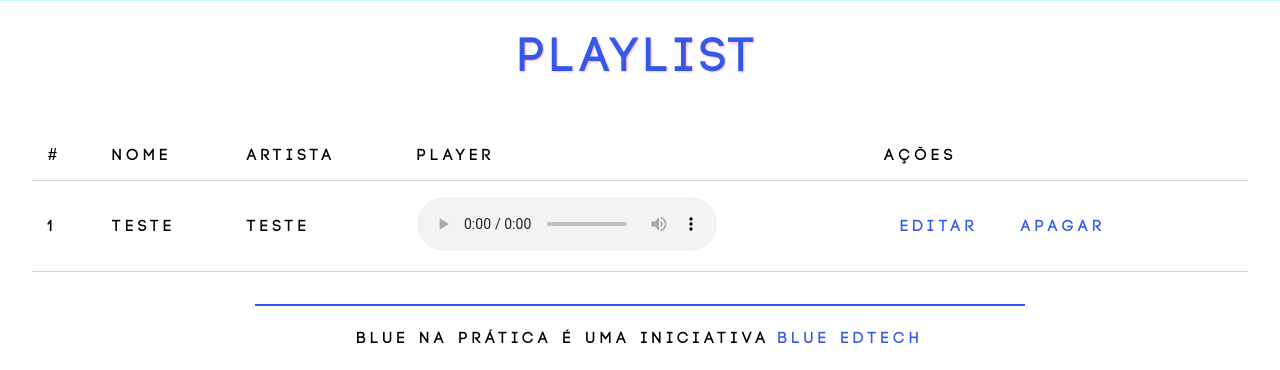
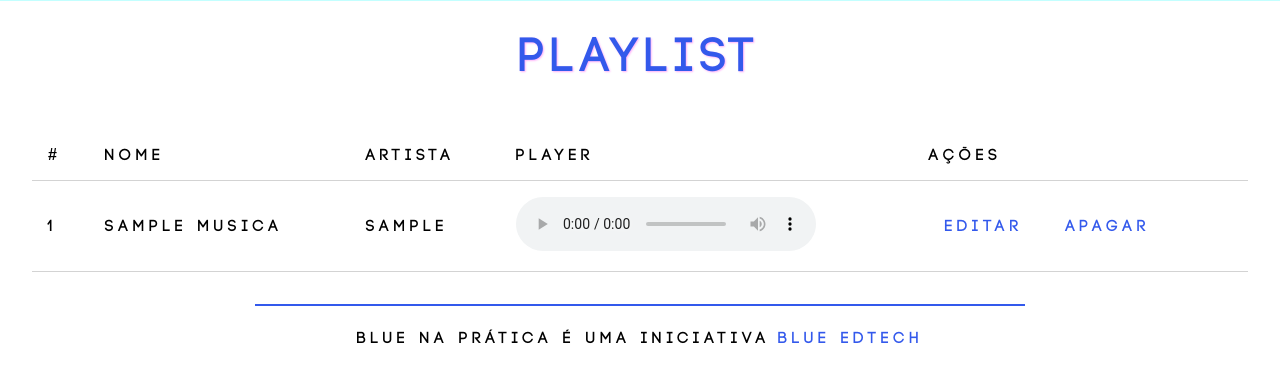
Before and after one commit to friarhob/BlueMusic, a Flask app: page / in a window 1280 px wide. Shown: the part 788-1158 px from the top of the page. Run offline with Flask 2, Linux system fonts and the light colour scheme; tables that the repository leaves empty hold one stand-in row (values such as "Sample post").

Commit message:
Adding new song functionality added

```diff
--- a/app.py
+++ b/app.py
@@ -18,10 +18,22 @@ class Musica(db.Model):
 
 @app.route("/")
 def index():
-    return render_template("index.html")
+    musicas = Musica.query.all()
+    return render_template("index.html", musicas = musicas)
 
-@app.route("/new")
+@app.route("/new", methods=['GET','POST'])
 def new():
+    if(request.method == 'POST'):
+        musica = Musica(
+            request.form['nome'],
+            request.form['artista'],
+            request.form['link']
+        )
+        db.session.add(musica)
+        db.session.commit()
+
+        return redirect("/#playlist")
+
     return render_template("new.html")
 
 @app.route("/edit/<id>")
--- a/templates/index.html
+++ b/templates/index.html
@@ -55,18 +55,20 @@
                 </tr>
             </thead>
             <tbody>
+                {% for musica in musicas %}
                 <tr>
-                    <td>1</td>
-                    <td>Teste</td>
-                    <td>Teste</td>
+                    <td>{{musica.id}}</td>
+                    <td>{{musica.nome}}</td>
+                    <td>{{musica.artista}}</td>
                     <td>
-                        <audio controls src=""></audio>
+                        <audio controls src="{{musica.link}}"></audio>
                     </td>
                     <td>
                         <a href="">Editar</a>
                         <a href="">Apagar</a>
                     </td>
                 </tr>
+                {% endfor %}
             </tbody>
         </table>
     </section>
--- a/templates/new.html
+++ b/templates/new.html
@@ -16,7 +16,7 @@
         </a>
         <div id="card">
             <h4>Nova Música</h4>
-            <form action="">
+            <form action="/new" method="POST">
                 <div class="label-float">
                     <input type="text" name="nome" id="nome">
                     <label for="">Nome</label>
```
